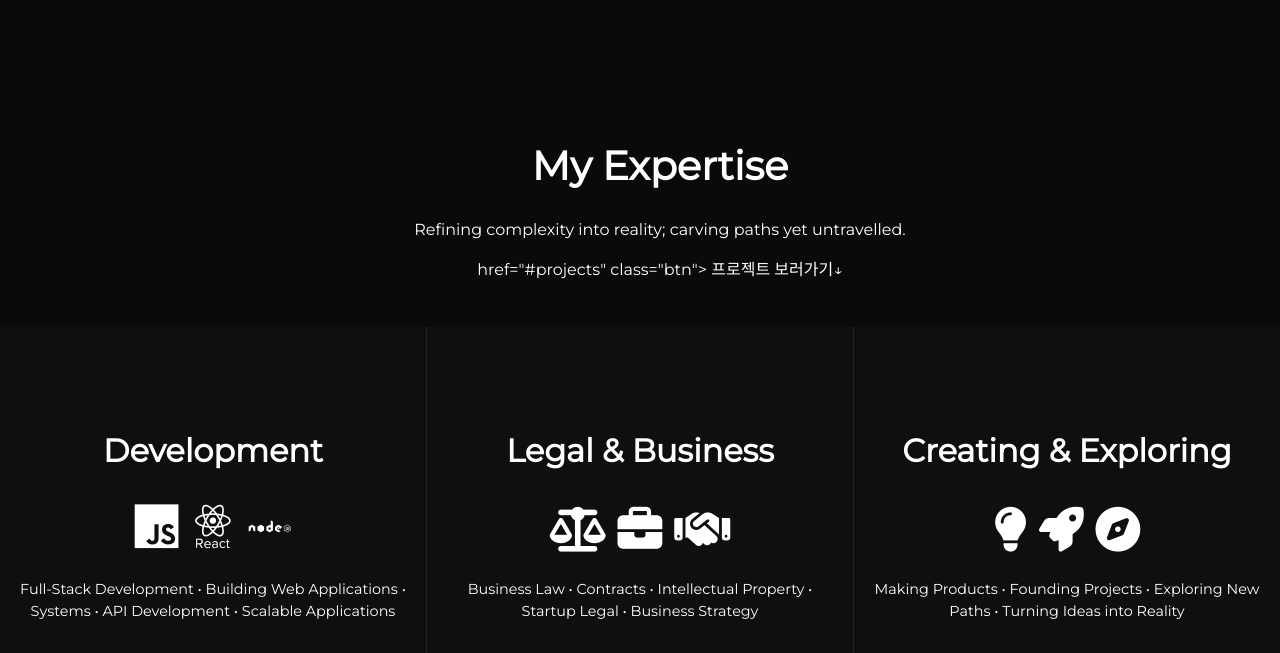
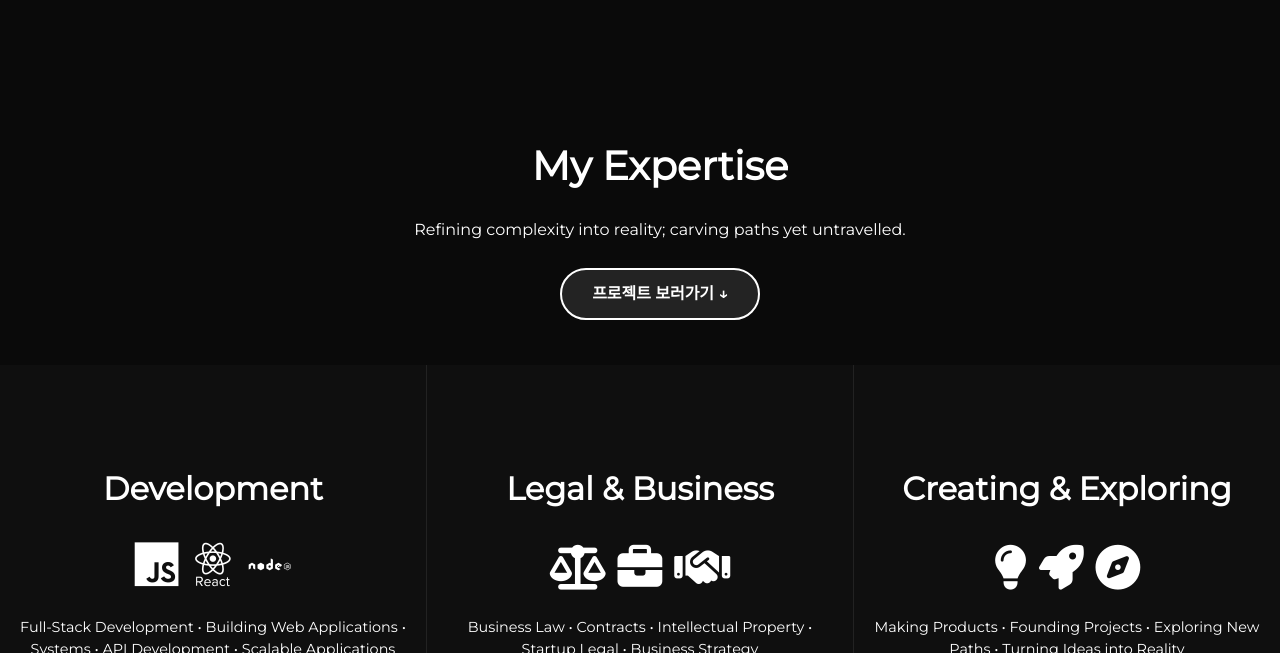
Before and after one commit to jjobfor1-ux/jjobfor1-ux.github.io, a Jekyll site: the page built from index.html, in a window 1280 px wide and 900 px high, scrolled down 924 px, cut to the strip 0-653 px from the top of the window. Built offline with Jekyll 4.4.1, drawn with Linux system fonts in a browser that asks for light colours.

Commit message:
Update about.html

```diff
--- a/_includes/about.html
+++ b/_includes/about.html
@@ -1,7 +1,8 @@
 <div class="user-details">
   <h1>My Expertise</h1>
   <p>Refining complexity into reality; carving paths yet untravelled.</p>
-  <a> href="#projects" class="btn"> 프로젝트 보러가기↓</a>
+  <p>{{ site.user_description }}</p>
+  <a href="#projects" class="btn">프로젝트 보러가기 ↓</a>
 </div>
 
 <div class="user">
```
